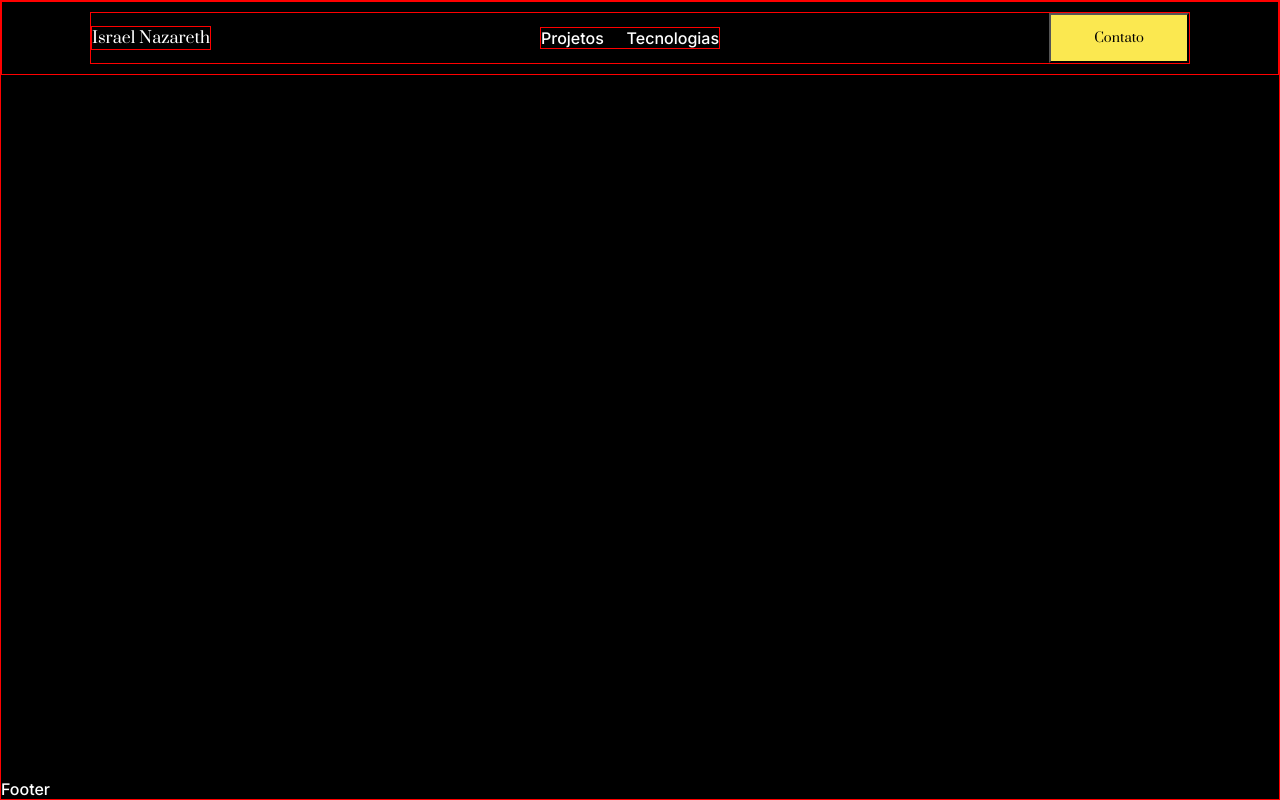
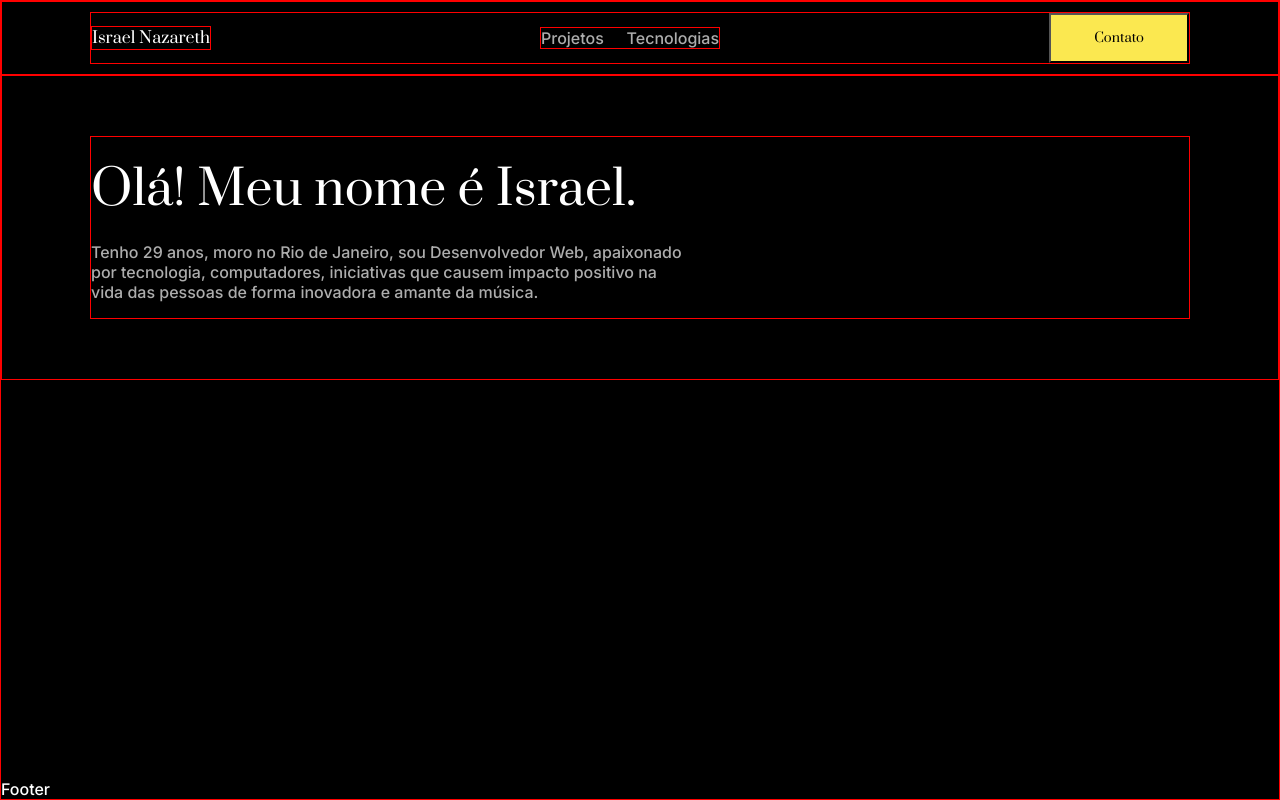
Before and after one commit to israelnazareth/israelnazareth.github.io, a React (Create React App) app: page / in a window 1280 px wide. Built offline with nearby package versions, Linux system fonts and the light colour scheme.

Commit message:
make header

```diff
--- a/src/App.js
+++ b/src/App.js
@@ -1,10 +1,12 @@
 import Navbar from './components/Navbar/Navbar';
+import Header from './components/Header/Header';
 import './App.css';
 
 const App = () => {
   return (
     <div className="App">
       <Navbar />
+      <Header />
       <footer className="footer">Footer</footer>
     </div>
   );
--- /dev/null
+++ b/src/components/Header/Header.css
@@ -0,0 +1,22 @@
+.header {
+  display: flex;
+  justify-content: center;
+  padding: 60px 10px;
+  border: 1px solid red;
+}
+
+.header-content {
+  border: 1px solid red;
+  width: 1100px;
+}
+
+.title {
+  margin: 20px 0;
+  font-size: 48px;
+  font-family: var(--font-family-primary);
+}
+
+.paragraph {
+  margin-right: 500px;
+  color: #ADADAD;
+}
--- /dev/null
+++ b/src/components/Header/Header.js
@@ -0,0 +1,16 @@
+import './Header.css';
+
+const Header = () => {
+  return (
+    <header className="header">
+      <div className="header-content">
+        <h1 className="title">Olá! Meu nome é Israel.</h1>
+        <p className="paragraph">
+          Tenho 29 anos, moro no Rio de Janeiro, sou Desenvolvedor Web, apaixonado por tecnologia, computadores, iniciativas que causem impacto positivo na vida das pessoas de forma inovadora e amante da música.
+        </p>
+      </div>
+    </header>
+  )
+}
+
+export default Header;
--- a/src/components/Navbar/Navbar.css
+++ b/src/components/Navbar/Navbar.css
@@ -22,8 +22,15 @@
 .navlinks {
   display: flex;
   justify-content: space-between;
+  color: #ADADAD;
   width: 180px;
   border: 1px solid red;
+}
+
+.navlink-projects:hover,
+.navlink-techs:hover {
+  color: var(--text-color-primary);
+  cursor: pointer;
 }
 
 .contact-button {
@@ -33,4 +40,5 @@
   font-size: 13px;
   height: 50px;
   width: 140px;
+  cursor: pointer;
 }
```
